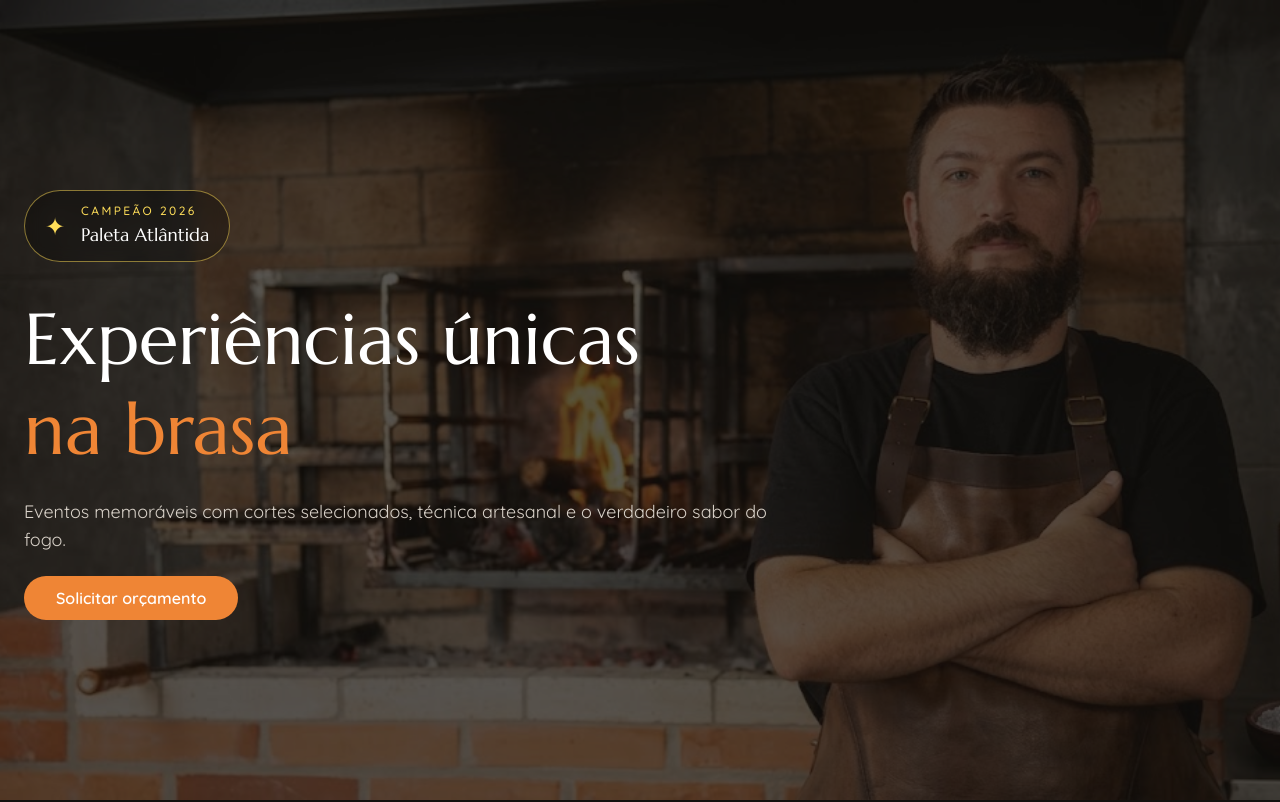
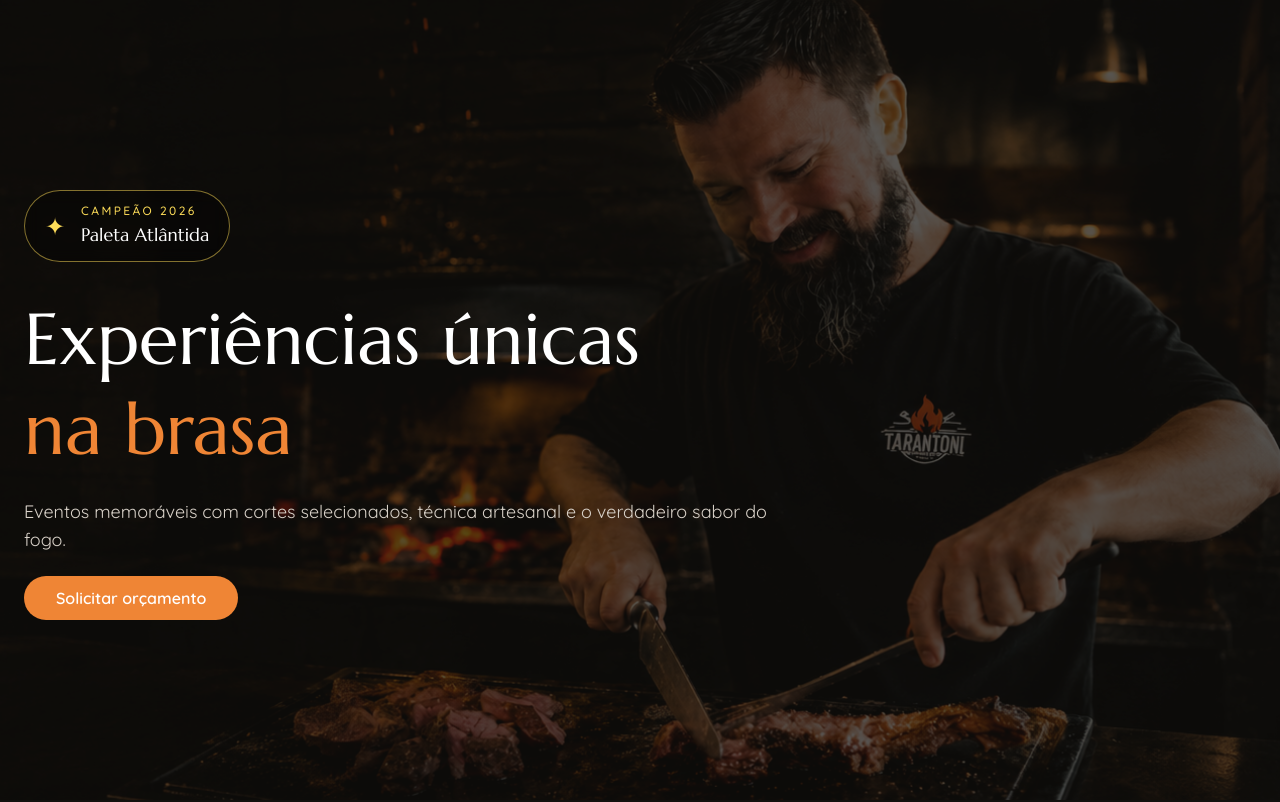
Before and after one commit to GreiceMoreira/la-bratche-landing-page, a React (Vite) app: page / in a window 1280 px wide. Shown: the top 802 px of the page. Built offline with nearby package versions, Linux system fonts and the light colour scheme.

Commit message:
hero and price

```diff
--- a/src/components/experience/ExperienceDetails.jsx
+++ b/src/components/experience/ExperienceDetails.jsx
@@ -144,6 +144,7 @@ export default function ExperienceDetails({ experience }) {
                     {menu.name}
                     </h4>
 
+                    {menu.pricePerPerson && (
                     <div className="mt-4 flex items-baseline gap-1">
                         <span className="font-display text-3xl font-normal text-brand-orange">
                         ${menu.pricePerPerson}
@@ -153,6 +154,7 @@ export default function ExperienceDetails({ experience }) {
                         / pessoa
                         </span>
                     </div>
+                    )}
 
                     <p className="mt-1 text-sm text-text-muted">
                     Mínimo de {menu.minGuests} pessoas
--- a/src/data/experiences.js
+++ b/src/data/experiences.js
@@ -294,7 +294,7 @@ export const experiences = [
         {
           id: "tradicional",
           name: "Tradicional",
-          pricePerPerson: 65,
+          pricePerPerson: "",
           minGuests: 20,
           items: [
             "pao-la-bratche",
@@ -308,7 +308,7 @@ export const experiences = [
         {
           id: "sabores-do-campo",
           name: "Sabores do Campo",
-          pricePerPerson: 75,
+          pricePerPerson: "",
           minGuests: 20,
           items: [
             "pao-la-bratche",
@@ -322,7 +322,7 @@ export const experiences = [
         {
           id: "assados-especiais",
           name: "Assados Especiais",
-          pricePerPerson: 90,
+          pricePerPerson: "",
           minGuests: 20,
           items: [
             "pao-la-bratche",
--- a/src/sections/Hero.jsx
+++ b/src/sections/Hero.jsx
@@ -4,6 +4,7 @@ import Section from "../components/Section";
 import heroImage from "../assets/images/chico-churrasco.png"
 import heroImage2 from "../assets/images/chico-churrasqueira.jpg"
 import heroImage3 from "../assets/images/chico-churrasqueira2.jpg"
+import heroImage4 from "../assets/images/chico-churrasco-hero.png"
 import AwardsBadge from "../components/AwardsBadge";
 import { awards } from "../data/awards"
 
@@ -15,10 +16,11 @@ export default function Hero() {
 
     return (
         <Section className="relative min-h-screen overflow-hidden flex items-center">
+
             <img
-                src={heroImage3}
+                src={heroImage4}
                 alt="Churrasco preparado na brasa"
-                className="absolute inset-0 h-full w-full object-cover object-[75%_center] sm:object-center"
+                className="absolute inset-0 h-full w-full object-cover object-[75%_center] lg:object-[100%_center]"
             />
 
             <div className="absolute inset-0 bg-bg-primary/70"/>
```
Also changed, not shown: src/assets/images/._chico-churrasco-hero.png (added), src/assets/images/chico-churrasco-hero.png (added).
